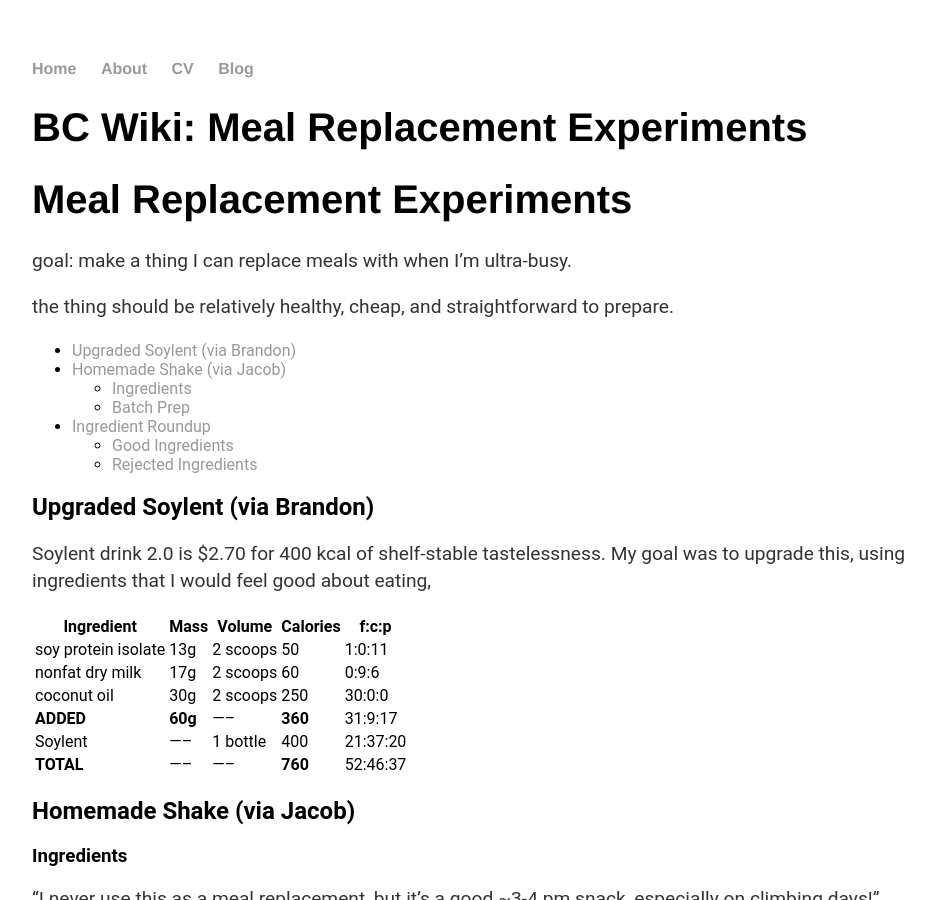
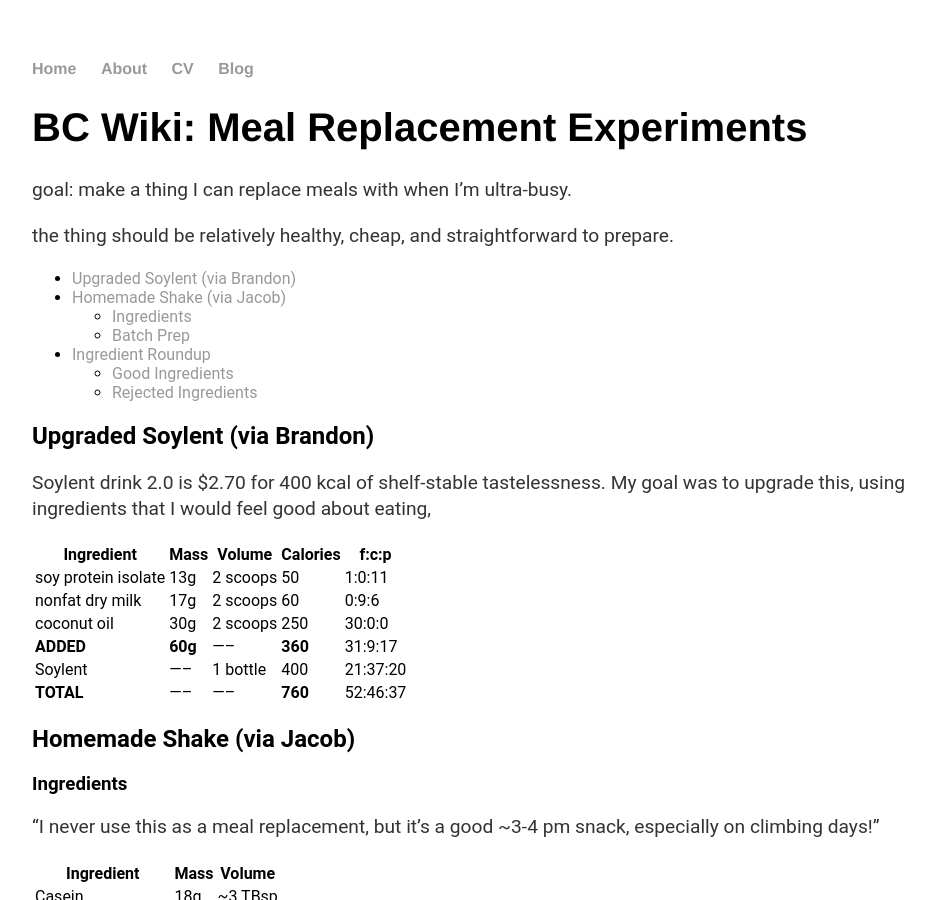
Before and after one commit to brandoncurtis/wiki, a Jekyll site: the page built from _wikipages/food/meal-replacement.md, in a window 1280 px wide and 900 px high. Shown: the whole window, without its empty margins (160-1095 px from the left). Built offline with Jekyll 4.4.1, drawn with Linux system fonts in a browser that asks for light colours.

Commit message:
removed extraneous title

```diff
--- a/_wikipages/food/meal-replacement.md
+++ b/_wikipages/food/meal-replacement.md
@@ -4,8 +4,6 @@
 permalink: food/meal-replacement
 category: food
 ---
-
-# Meal Replacement Experiments
 
 goal: make a thing I can replace meals with when I'm ultra-busy.
 
```
